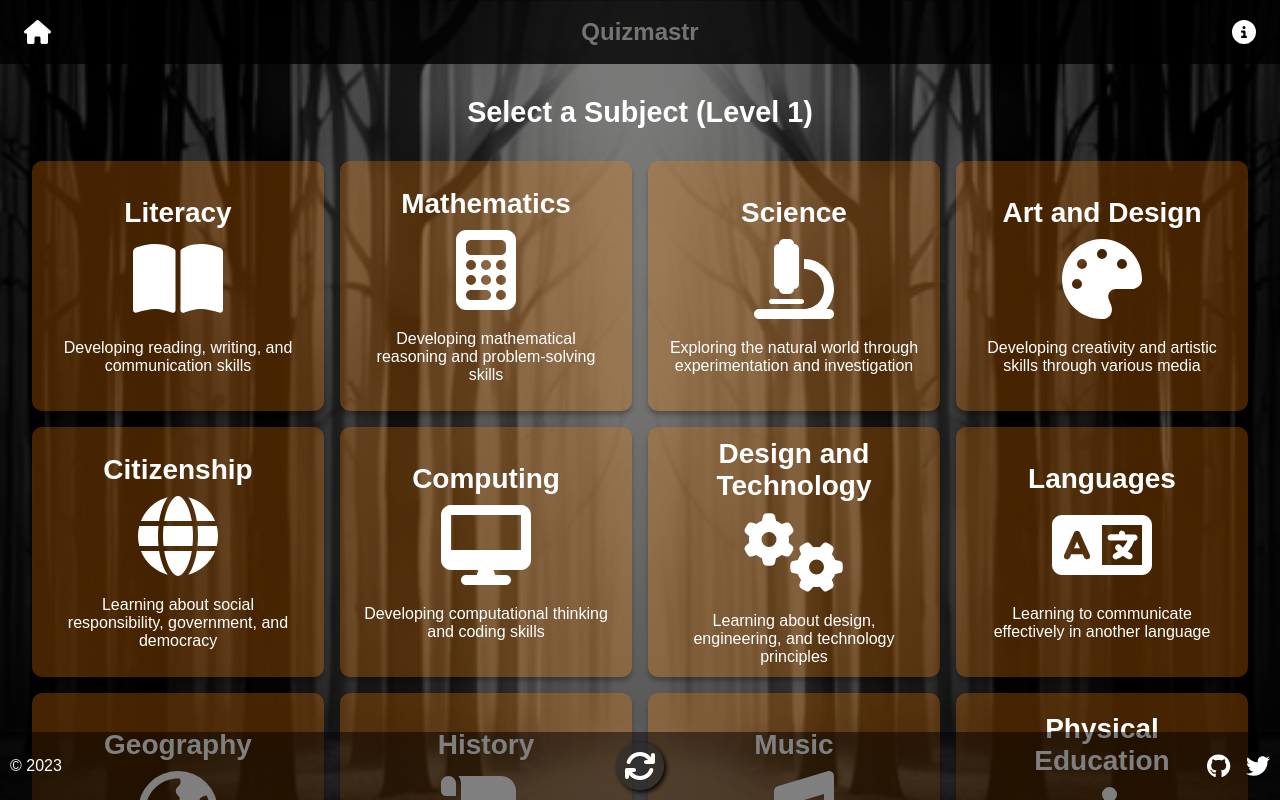
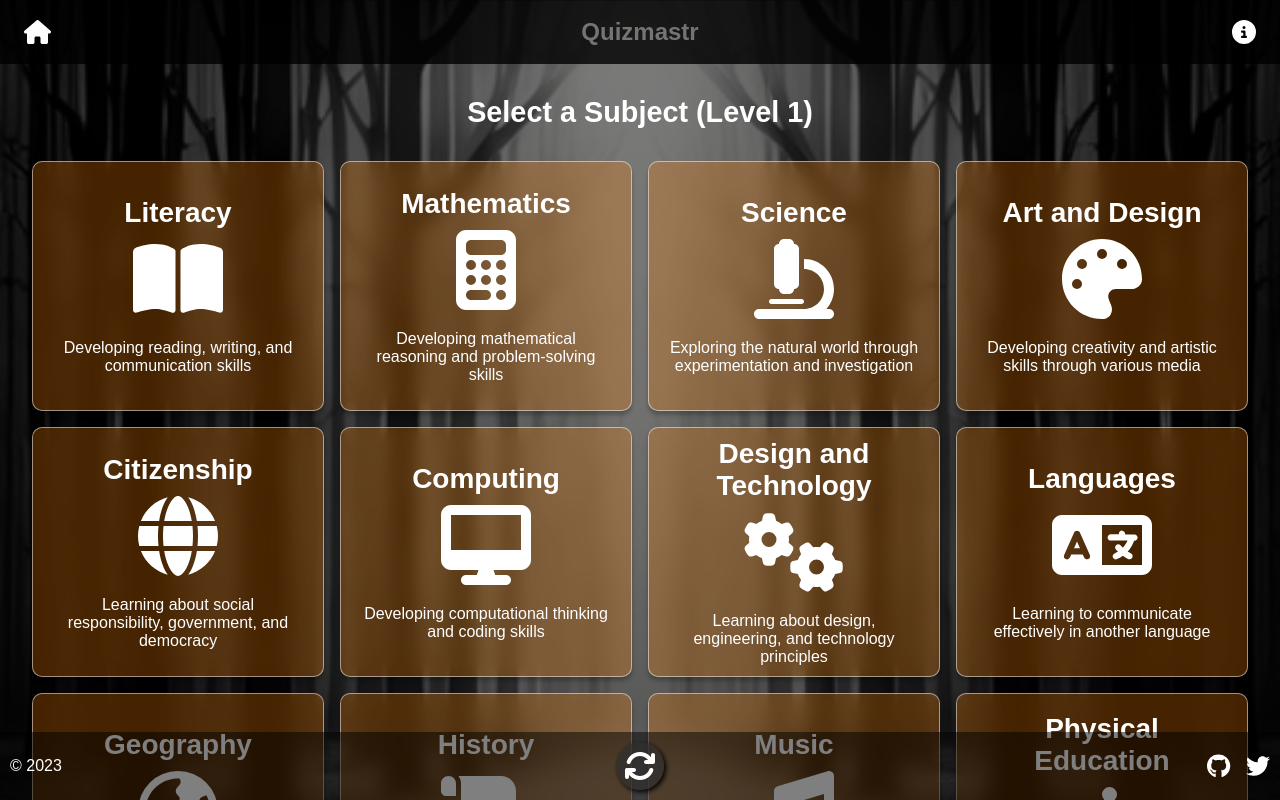
Before and after one commit to swiftugandan/quizmastr, a Next.js app: page /year/1 in a window 1280 px wide. Shown: the top 800 px of the page. Built offline with nearby package versions, Linux system fonts and the light colour scheme.

Commit message:
making transluscent

```diff
--- a/components/Quiz.js
+++ b/components/Quiz.js
@@ -16,6 +16,8 @@ const styles = {
     maxWidth: "500px",
     minWidth: "260px",
     margin: "0.5rem",
+    backdropFilter: "blur(10px)",
+    border: "1px solid rgba(255,255,255,0.5)",
   },
   questionContainer: {
     backgroundColor: "rgb(255 255 255 / 75%)",
--- a/components/SubjectCard.js
+++ b/components/SubjectCard.js
@@ -4,8 +4,8 @@ import { FontAwesomeIcon } from "@fortawesome/react-fontawesome";
 
 export function SubjectCard(props) {
   const cardStyle = {
-    backgroundColor: "rgb(255 129 0 / 27%)", // orange background color
-    color: "#FFF", // white text color
+    backgroundColor: "rgb(255 129 0 / 27%)",
+    color: "#FFF",
     borderRadius: "10px",
     padding: "20px",
     textAlign: "center",
@@ -17,6 +17,8 @@ export function SubjectCard(props) {
     justifyContent: "center",
     fontFamily: "sans-serif",
     transition: "box-shadow 0.3s",
+    backdropFilter: "blur(10px)",
+    border: "1px solid rgba(255,255,255,0.5)",
   };
 
   const titleStyle = {
--- a/components/YearCard.js
+++ b/components/YearCard.js
@@ -4,8 +4,8 @@ import { FontAwesomeIcon } from "@fortawesome/react-fontawesome";
 
 export function YearCard(props) {
   const cardStyle = {
-    backgroundColor: "#0885ff4f", // blue background color
-    color: "#FFF", // white text color
+    backgroundColor: "#0885ff4f",
+    color: "#FFF",
     borderRadius: "10px",
     padding: "20px",
     textAlign: "center",
@@ -17,6 +17,8 @@ export function YearCard(props) {
     justifyContent: "center",
     fontFamily: "sans-serif",
     transition: "box-shadow 0.3s",
+    backdropFilter: "blur(10px)",
+    border: "1px solid rgba(255,255,255,0.5)",
   };
 
   const titleStyle = {
```
